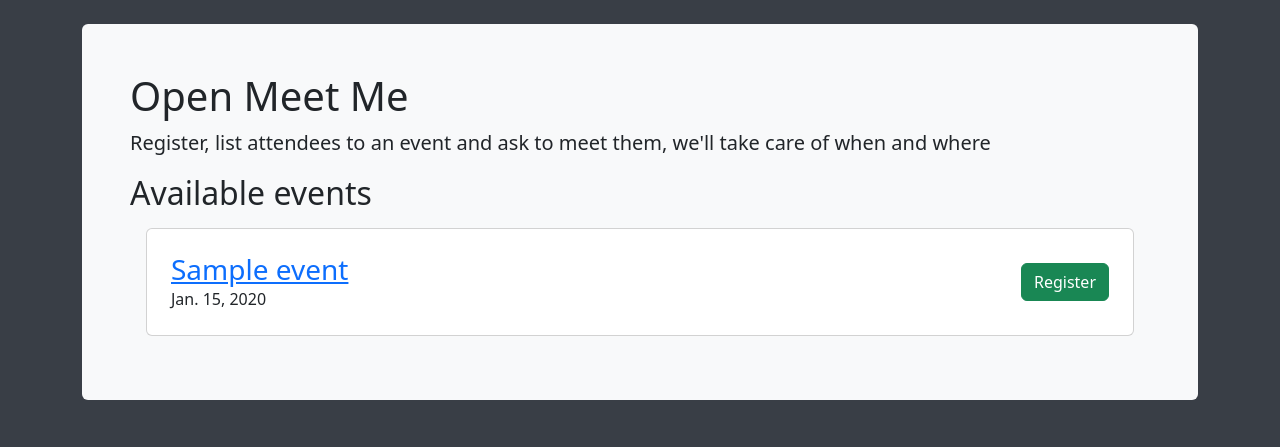
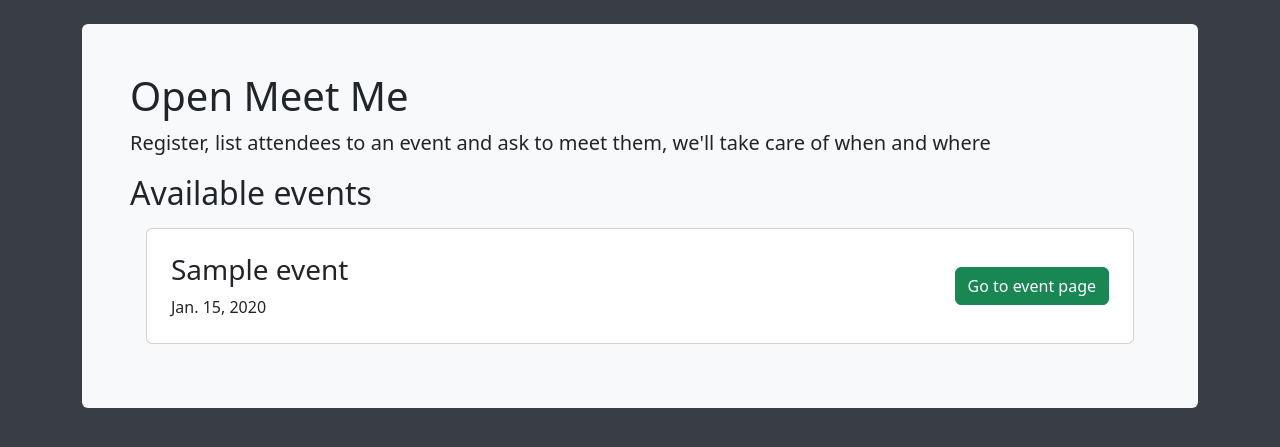
Before and after one commit to icovada/open-meetme-tool, a Django app: page / in a window 1280 px wide. Shown: the part 58-505 px from the top of the page. Run offline with Django 4.2, Linux system fonts and the light colour scheme; a user stored in the database is signed in; tables that the repository leaves empty hold one stand-in row (values such as "Sample post").

Commit message:
Show events user is already registered to

```diff
--- a/meetme/meetme_app/templates/meetme_app/index.html
+++ b/meetme/meetme_app/templates/meetme_app/index.html
@@ -10,11 +10,15 @@
     <div class="card p-2 m-3">
       <div class="card-body d-flex">
         <div class="me-auto">
-          <a class="h3 card-title" href="/event/{{event.name}}">{{event.name}}</a>
+          <h3 class="card-title">{{event.name}}</h3>
           <p class="card-text">{{event.date}}</p>
         </div>
         <div class="ms-auto align-self-center">
-          <button type="button" class="btn btn-success d-flex align-self-center">Register</button>
+          {% if event in user_events %}
+            <a type="button" class="btn btn-success d-flex align-self-center" href="/event/{{event.name}}">Go to event page</a>
+          {% else %}
+            <a type="button" class="btn btn-primary d-flex align-self-center" href="/event/{{event.name}}/register">Register</a>
+          {% endif %}
         </div>
 
       </div>
--- a/meetme/meetme_app/views.py
+++ b/meetme/meetme_app/views.py
@@ -11,6 +11,13 @@ def home_view(request):
     context = {}
     events = Event.objects.all()
     context['events'] = events
+
+    if request.user is not None:
+        user_events = request.user.event_set.all()
+    else:
+        user_events = Event.objects.none()
+
+    context['user_events'] = user_events
     return render(request, "meetme_app/index.html", context=context)
 
 def login_view(request):
```
